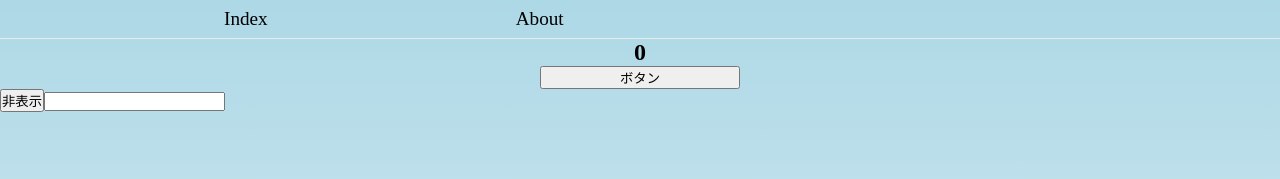
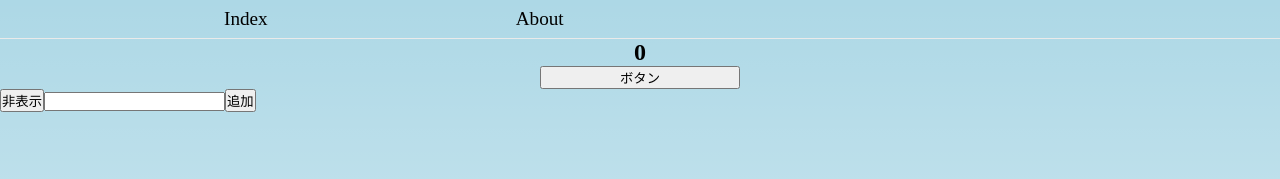
Before and after one commit to Tod9197/study-react, a Next.js app: page / in a window 1280 px wide. Shown: the top 179 px of the page. Built offline with nearby package versions, Linux system fonts and the light colour scheme.

Commit message:
✨ useStateを配列を扱ってみた

```diff
--- a/src/pages/index.jsx
+++ b/src/pages/index.jsx
@@ -10,15 +10,16 @@
   const [count, setCount] = useState(0);
   const [text, setText] = useState("");
   const [isShow, setIsShow] = useState(true);
+  const [array, setArray] = useState([]);
 
   const handleClick = useCallback(() => {
     if (count < 10) {
-      setCount((count) => count + 1);
+      setCount((prevCount) => prevCount + 1);
     }
   }, [count]);
 
   const handleDisplay = useCallback(() => {
-    setIsShow((isShow) => !isShow);
+    setIsShow((prevIsShow) => !prevIsShow);
   }, []);
 
   const handleChange = useCallback((e) => {
@@ -37,6 +38,17 @@
     };
   }, []);
 
+  const handleAdd = useCallback(() => {
+    setArray((prevArray) => {
+      if (prevArray.some((item) => item === text)) {
+        alert("同じ要素が存在します。");
+        return prevArray;
+      }
+      const newArray = [...prevArray, text];
+      return newArray;
+    });
+  }, [text]);
+
   return (
     <>
       <Head>
@@ -54,6 +66,12 @@
       </button>
       <button onClick={handleDisplay}>{isShow ? "非表示" : "表示"}</button>
       <input type="text" value={text} onChange={handleChange} />
+      <button onClick={handleAdd}>追加</button>
+      <ul>
+        {array.map((item) => {
+          return <li key={item}>{item}</li>;
+        })}
+      </ul>
       <Main page="index" />
     </>
   );
```
